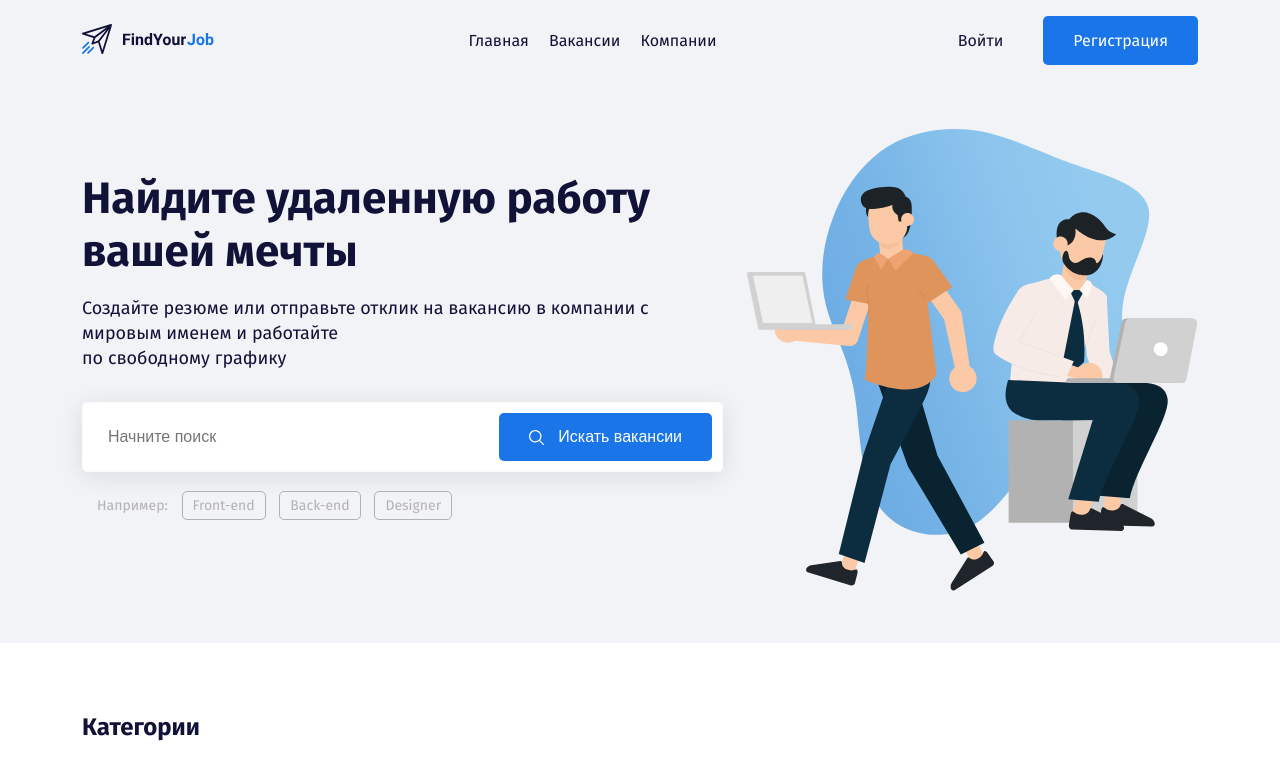
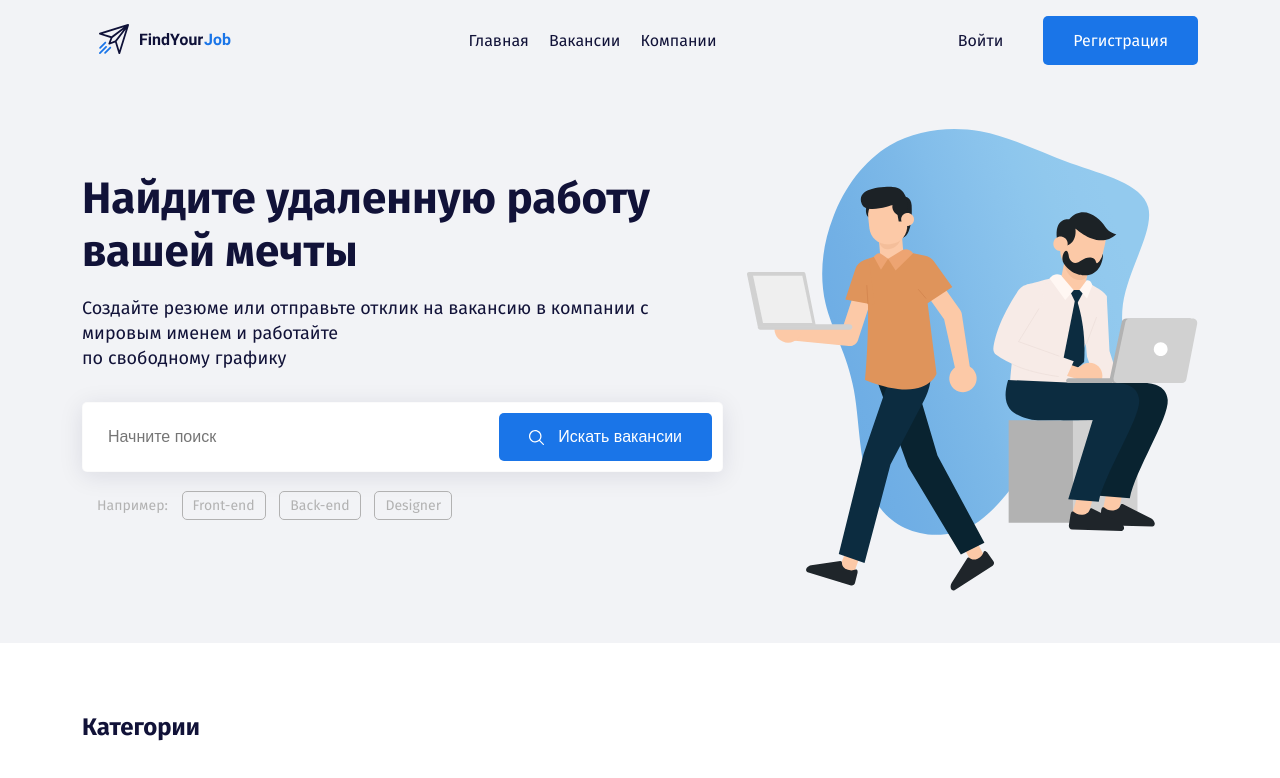
Before and after one commit to sergeibogko/FindYourJob, a plain HTML site: page index.html in a window 1280 px wide. Shown: the top 778 px of the page. Drawn offline with Linux system fonts and the light colour scheme.

Commit message:
Add files via upload

```diff
--- a/index.html
+++ b/index.html
@@ -23,7 +23,7 @@
             </div>
             <div class="row align-items-center py-3 navbar flex-column flex-lg-row">
                 <a href="#" class="close-button d-lg-none">&times;</a>
-                <div class="col-2 mb-5 mb-lg-0">
+                <div class="col-2 d-flex justify-content-center mb-5 mb-lg-0">
                     <a href="#" class="logo-link">
                     <img src="img/logo.svg" alt="logo: find you job">
                     </a>
```
